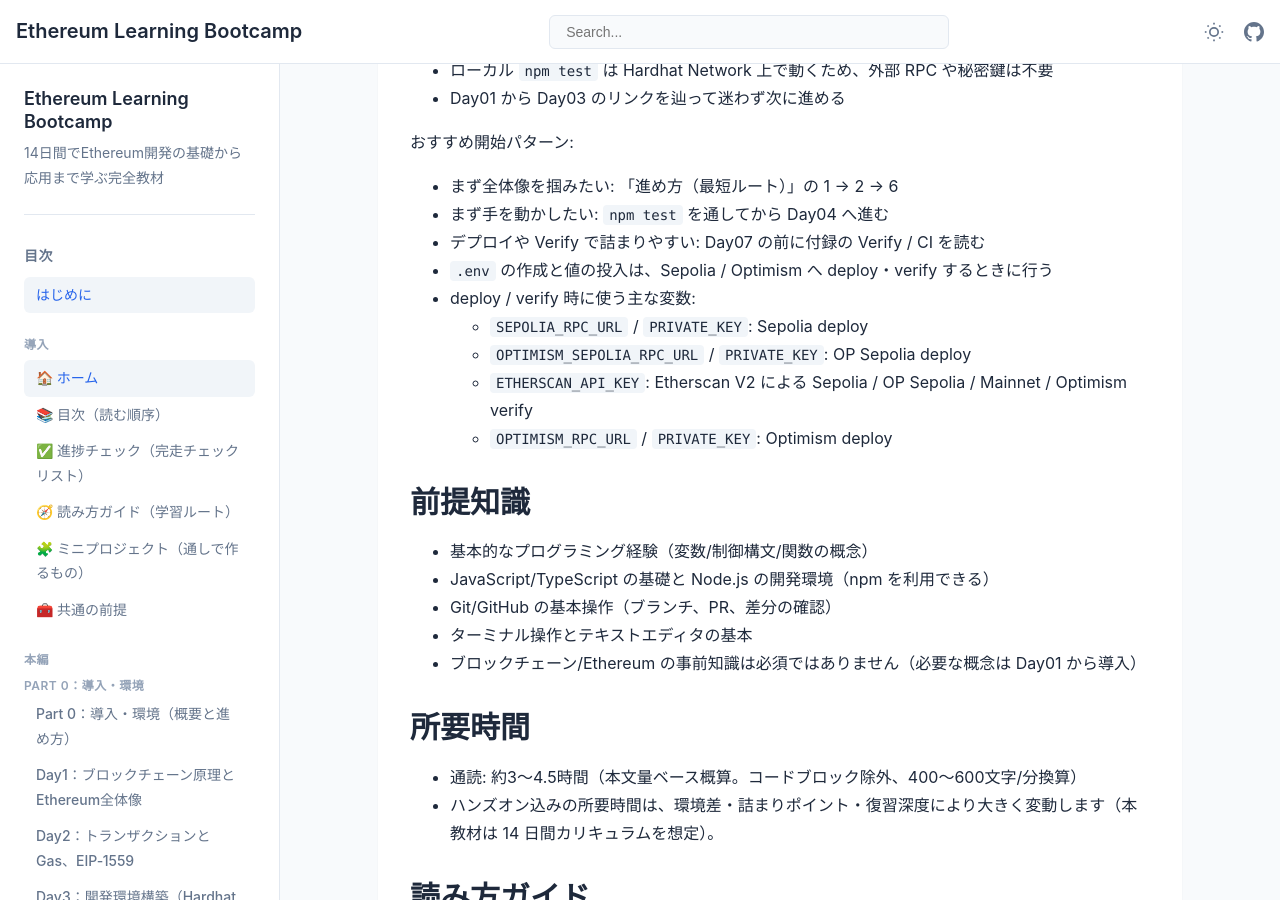
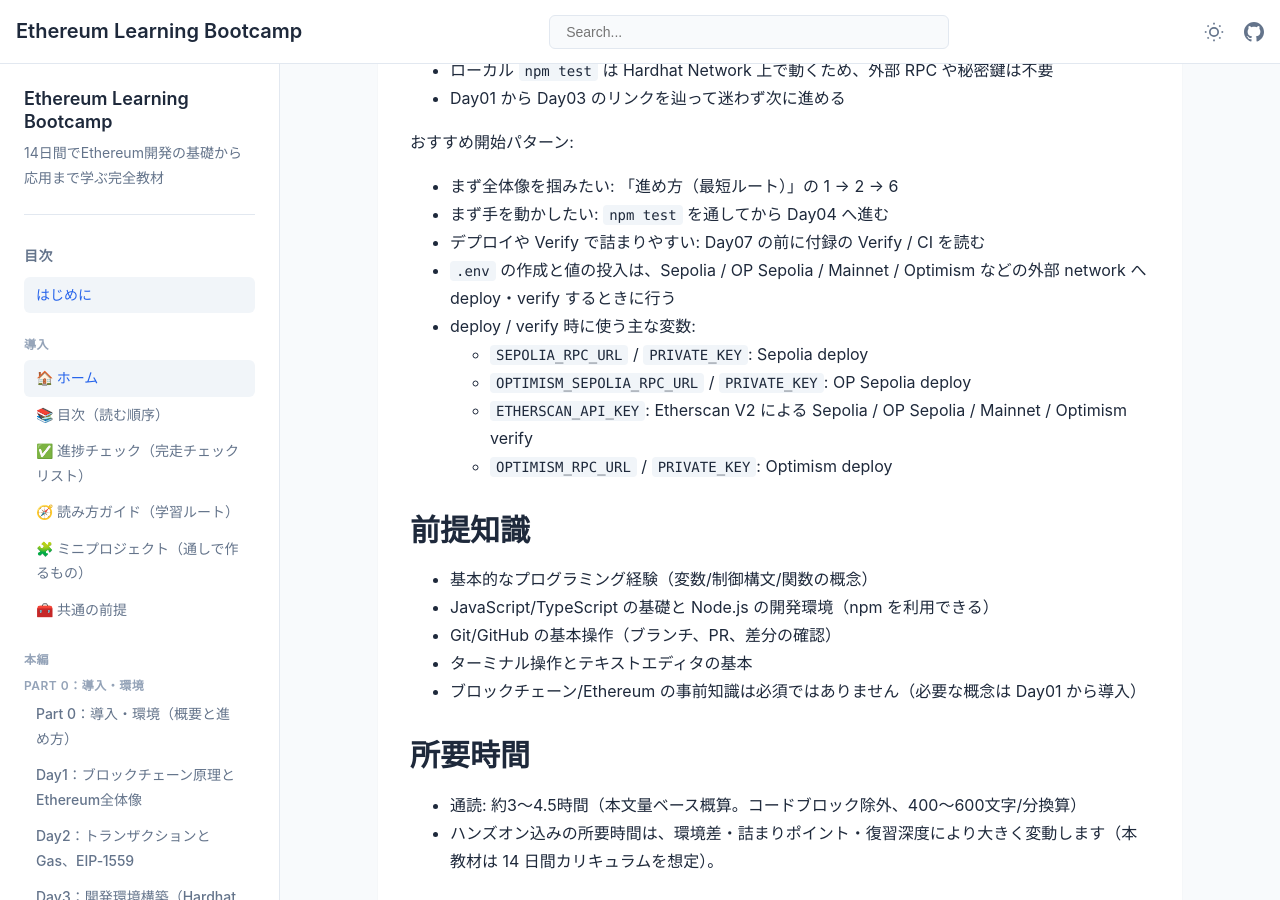
Before and after one commit to itdojp/ethereum-learning-bootcamp, a Jekyll site: the page built from docs/index.md, in a window 1280 px wide and 900 px high, scrolled down 1687 px. Built offline with Jekyll 4.4.1, drawn with Linux system fonts in a browser that asks for light colours.

Commit message:
fix: preserve operator deploy confirmation

```diff
--- a/docs/index.md
+++ b/docs/index.md
@@ -57,7 +57,7 @@
 - まず全体像を掴みたい: 「進め方（最短ルート）」の 1 → 2 → 6
 - まず手を動かしたい: `npm test` を通してから Day04 へ進む
 - デプロイや Verify で詰まりやすい: Day07 の前に付録の Verify / CI を読む
-- `.env` の作成と値の投入は、Sepolia / Optimism へ deploy・verify するときに行う
+- `.env` の作成と値の投入は、Sepolia / OP Sepolia / Mainnet / Optimism などの外部 network へ deploy・verify するときに行う
 - deploy / verify 時に使う主な変数:
   - `SEPOLIA_RPC_URL` / `PRIVATE_KEY`: Sepolia deploy
   - `OPTIMISM_SEPOLIA_RPC_URL` / `PRIVATE_KEY`: OP Sepolia deploy
--- a/tools/check-deploy-safety.cjs
+++ b/tools/check-deploy-safety.cjs
@@ -89,6 +89,8 @@
   contents: 'read',
   deployments: 'write'
 }), 'deploy job requires exactly actions: read, contents: read, and deployments: write');
+check(/INPUT_PRODUCTION_CONFIRMATION:\s*\$\{\{\s*inputs\.production_confirmation\s*\}\}/u.test(deployJob), 'deploy job must revalidate the operator-provided production confirmation');
+check(!/INPUT_PRODUCTION_CONFIRMATION:\s*DEPLOY_PRODUCTION/u.test(deployJob), 'deploy job must not substitute a hard-coded production confirmation');
 check(/concurrency:/u.test(workflow), 'deploy job must define concurrency');
 check(/production_confirmation:/u.test(workflow), 'production confirmation input is required');
 check(/needs\.validate\.outputs\.environment/u.test(workflow), 'deploy environment must come from validated output');
--- a/tools/validate-deploy-inputs.cjs
+++ b/tools/validate-deploy-inputs.cjs
@@ -37,6 +37,7 @@
     `Deploy inputs validated: network=${result.network}, contract=${result.contract}, constructor_args=${result.args.length}, environment=${result.environment}`
   );
 } catch (error) {
-  console.error(`Deploy input validation failed: ${error.message}`);
+  const detail = error instanceof Error ? error.message : String(error);
+  console.error(`Deploy input validation failed: ${detail}`);
   process.exitCode = 1;
 }
```
Also changed, not shown: .github/workflows/deploy.yml.
